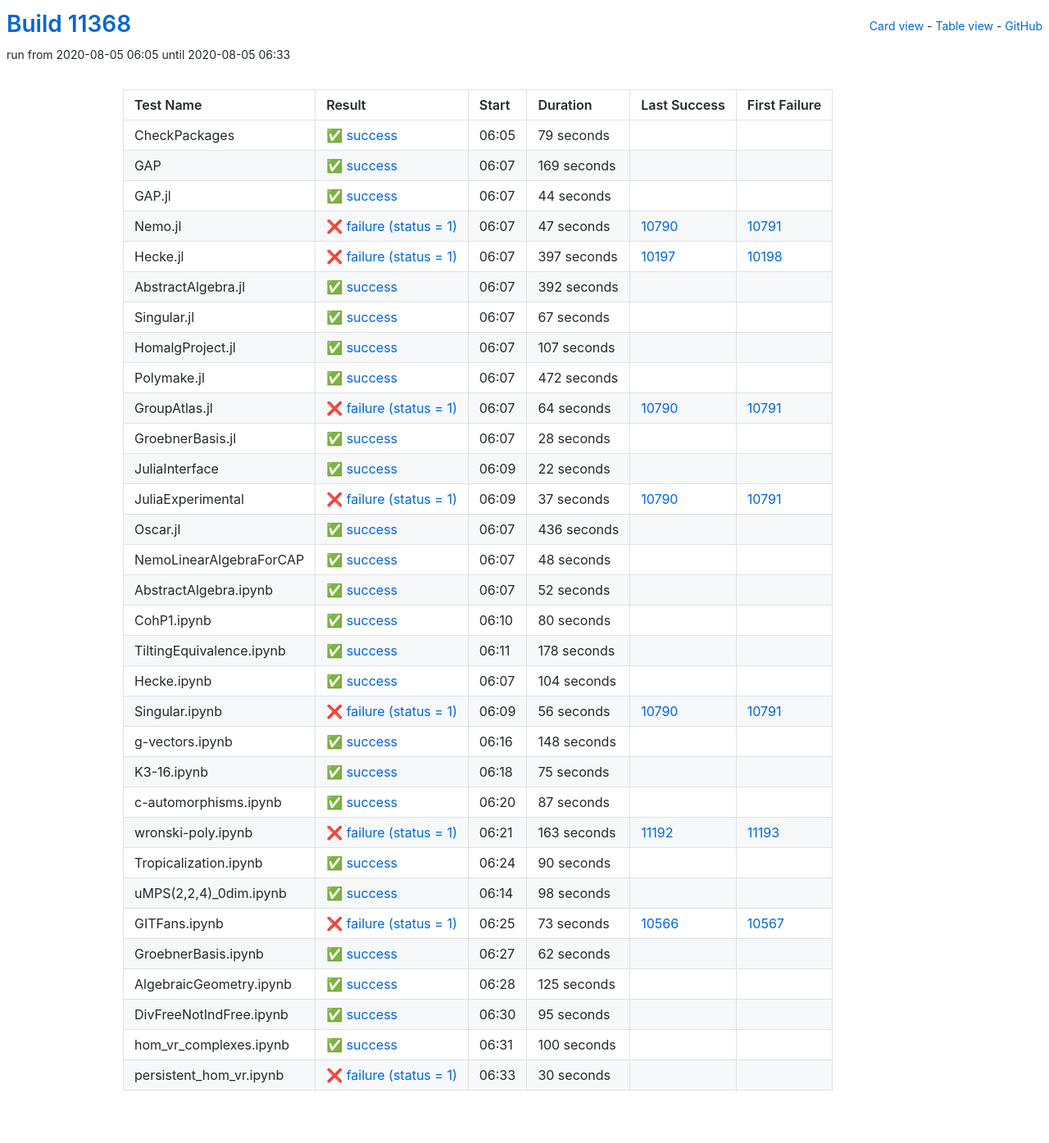
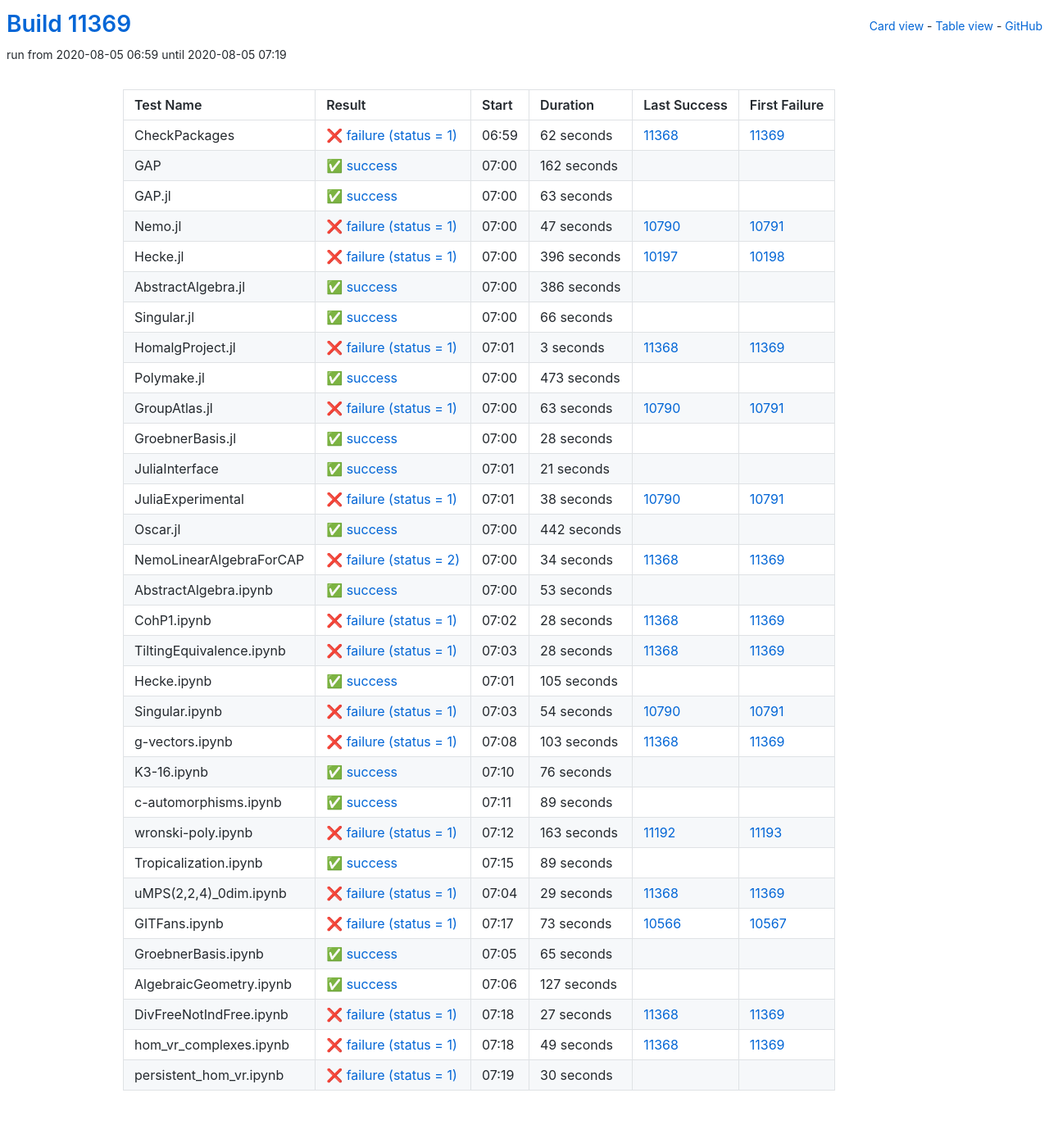
Before and after one commit to oscar-system/oscar-ci-status, a Jekyll site: the page built from table.html, in a window 1280 px wide. Shown: the whole page at 82% size. Built offline with Jekyll 4.4.1, drawn with Linux system fonts in a browser that asks for light colours.

Commit message:
Build #11369

```diff
--- a/_data/ci.yml
+++ b/_data/ci.yml
@@ -1,6 +1,6 @@
 ---
-build: 11368
-build_url: https://oscarci.mathematik.uni-kl.de/job/oscar/11368/
+build: 11369
+build_url: https://oscarci.mathematik.uni-kl.de/job/oscar/11369/
 job: oscar
 organization: oscar-system
 repo: oscar-ci-status
@@ -8,44 +8,44 @@
 tests:
 - name: CheckPackages
   id: checkpackages
-  log: https://oscarci.mathematik.uni-kl.de/job/oscar/11368/artifact/logs/build-11368/CheckPackages.log
-  start: 2020-08-05 06:05
+  log: https://oscarci.mathematik.uni-kl.de/job/oscar/11369/artifact/logs/build-11369/CheckPackages.log
+  start: 2020-08-05 06:59
+  success: false
+  exitcode: 1
+  status: failure
+  duration: 62
+  last_success: 11368
+  last_success_url: https://oscarci.mathematik.uni-kl.de/job/oscar/11368/
+  first_failure: 11369
+  first_failure_url: https://oscarci.mathematik.uni-kl.de/job/oscar/11369/
+- name: GAP
+  id: gap
+  log: https://oscarci.mathematik.uni-kl.de/job/oscar/11369/artifact/logs/build-11369/GAP.log
+  start: 2020-08-05 07:00
   success: true
   exitcode: 0
   status: success
-  duration: 79
-  last_success: false
-  last_success_url:
-  first_failure: false
-  first_failure_url:
-- name: GAP
-  id: gap
-  log: https://oscarci.mathematik.uni-kl.de/job/oscar/11368/artifact/logs/build-11368/GAP.log
-  start: 2020-08-05 06:07
-  success: true
-  exitcode: 0
-  status: success
-  duration: 169
+  duration: 162
   last_success: false
   last_success_url:
   first_failure: false
   first_failure_url:
 - name: GAP.jl
   id: gap-jl
-  log: https://oscarci.mathematik.uni-kl.de/job/oscar/11368/artifact/logs/build-11368/GAP.jl.log
-  start: 2020-08-05 06:07
+  log: https://oscarci.mathematik.uni-kl.de/job/oscar/11369/artifact/logs/build-11369/GAP.jl.log
+  start: 2020-08-05 07:00
   success: true
   exitcode: 0
   status: success
-  duration: 44
+  duration: 63
   last_success: false
   last_success_url:
   first_failure: false
   first_failure_url:
 - name: Nemo.jl
   id: nemo-jl
-  log: https://oscarci.mathematik.uni-kl.de/job/oscar/11368/artifact/logs/build-11368/Nemo.jl.log
-  start: 2020-08-05 06:07
+  log: https://oscarci.mathematik.uni-kl.de/job/oscar/11369/artifact/logs/build-11369/Nemo.jl.log
+  start: 2020-08-05 07:00
   success: false
   exitcode: 1
   status: failure
@@ -56,80 +56,80 @@
   first_failure_url: https://oscarci.mathematik.uni-kl.de/job/oscar/10791/
 - name: Hecke.jl
   id: hecke-jl
-  log: https://oscarci.mathematik.uni-kl.de/job/oscar/11368/artifact/logs/build-11368/Hecke.jl.log
-  start: 2020-08-05 06:07
+  log: https://oscarci.mathematik.uni-kl.de/job/oscar/11369/artifact/logs/build-11369/Hecke.jl.log
+  start: 2020-08-05 07:00
   success: false
   exitcode: 1
   status: failure
-  duration: 397
+  duration: 396
   last_success: 10197
   last_success_url: https://oscarci.mathematik.uni-kl.de/job/oscar/10197/
   first_failure: 10198
   first_failure_url: https://oscarci.mathematik.uni-kl.de/job/oscar/10198/
 - name: AbstractAlgebra.jl
   id: abstractalgebra-jl
-  log: https://oscarci.mathematik.uni-kl.de/job/oscar/11368/artifact/logs/build-11368/AbstractAlgebra.jl.log
-  start: 2020-08-05 06:07
+  log: https://oscarci.mathematik.uni-kl.de/job/oscar/11369/artifact/logs/build-11369/AbstractAlgebra.jl.log
+  start: 2020-08-05 07:00
   success: true
   exitcode: 0
   status: success
-  duration: 392
+  duration: 386
   last_success: false
   last_success_url:
   first_failure: false
   first_failure_url:
 - name: Singular.jl
   id: singular-jl
-  log: https://oscarci.mathematik.uni-kl.de/job/oscar/11368/artifact/logs/build-11368/Singular.jl.log
-  start: 2020-08-05 06:07
+  log: https://oscarci.mathematik.uni-kl.de/job/oscar/11369/artifact/logs/build-11369/Singular.jl.log
+  start: 2020-08-05 07:00
   success: true
   exitcode: 0
   status: success
-  duration: 67
+  duration: 66
   last_success: false
   last_success_url:
   first_failure: false
   first_failure_url:
 - name: HomalgProject.jl
   id: homalgproject-jl
-  log: https://oscarci.mathematik.uni-kl.de/job/oscar/11368/artifact/logs/build-11368/HomalgProject.jl.log
-  start: 2020-08-05 06:07
+  log: https://oscarci.mathematik.uni-kl.de/job/oscar/11369/artifact/logs/build-11369/HomalgProject.jl.log
+  start: 2020-08-05 07:01
+  success: false
+  exitcode: 1
+  status: failure
+  duration: 3
+  last_success: 11368
+  last_success_url: https://oscarci.mathematik.uni-kl.de/job/oscar/11368/
+  first_failure: 11369
+  first_failure_url: https://oscarci.mathematik.uni-kl.de/job/oscar/11369/
+- name: Polymake.jl
+  id: polymake-jl
+  log: https://oscarci.mathematik.uni-kl.de/job/oscar/11369/artifact/logs/build-11369/Polymake.jl.log
+  start: 2020-08-05 07:00
   success: true
   exitcode: 0
   status: success
-  duration: 107
-  last_success: false
-  last_success_url:
-  first_failure: false
-  first_failure_url:
-- name: Polymake.jl
-  id: polymake-jl
-  log: https://oscarci.mathematik.uni-kl.de/job/oscar/11368/artifact/logs/build-11368/Polymake.jl.log
-  start: 2020-08-05 06:07
-  success: true
-  exitcode: 0
-  status: success
-  duration: 472
+  duration: 473
   last_success: false
   last_success_url:
   first_failure: false
   first_failure_url:
 - name: GroupAtlas.jl
   id: groupatlas-jl
-  log: https://oscarci.mathematik.uni-kl.de/job/oscar/11368/artifact/logs/build-11368/GroupAtlas.jl.log
-  start: 2020-08-05 06:07
+  log: https://oscarci.mathematik.uni-kl.de/job/oscar/11369/artifact/logs/build-11369/GroupAtlas.jl.log
+  start: 2020-08-05 07:00
   success: false
   exitcode: 1
   status: failure
-  duration: 64
+  duration: 63
   last_success: 10790
   last_success_url: https://oscarci.mathematik.uni-kl.de/job/oscar/10790/
   first_failure: 10791
   first_failure_url: https://oscarci.mathematik.uni-kl.de/job/oscar/10791/
 - name: GroebnerBasis.jl
   id: groebnerbasis-jl
-  log: https://oscarci.mathematik.uni-kl.de/job/oscar/11368/artifact/logs/build-11368/GroebnerBasis.jl.log
-  start: 2020-08-05 06:07
+  log: https://oscarci.mathematik.uni-kl.de/job/oscar/11369/artifact/logs/build-11369/GroebnerBasis.jl.log
+  start: 2020-08-05 07:00
   success: true
   exitcode: 0
   status: success
@@ -140,152 +140,152 @@
   first_failure_url:
 - name: JuliaInterface
   id: juliainterface
-  log: https://oscarci.mathematik.uni-kl.de/job/oscar/11368/artifact/logs/build-11368/JuliaInterface.log
-  start: 2020-08-05 06:09
+  log: https://oscarci.mathematik.uni-kl.de/job/oscar/11369/artifact/logs/build-11369/JuliaInterface.log
+  start: 2020-08-05 07:01
   success: true
   exitcode: 0
   status: success
-  duration: 22
+  duration: 21
   last_success: false
   last_success_url:
   first_failure: false
   first_failure_url:
 - name: JuliaExperimental
   id: juliaexperimental
-  log: https://oscarci.mathematik.uni-kl.de/job/oscar/11368/artifact/logs/build-11368/JuliaExperimental.log
-  start: 2020-08-05 06:09
+  log: https://oscarci.mathematik.uni-kl.de/job/oscar/11369/artifact/logs/build-11369/JuliaExperimental.log
+  start: 2020-08-05 07:01
   success: false
   exitcode: 1
   status: failure
-  duration: 37
+  duration: 38
   last_success: 10790
   last_success_url: https://oscarci.mathematik.uni-kl.de/job/oscar/10790/
   first_failure: 10791
   first_failure_url: https://oscarci.mathematik.uni-kl.de/job/oscar/10791/
 - name: Oscar.jl
   id: oscar-jl
-  log: https://oscarci.mathematik.uni-kl.de/job/oscar/11368/artifact/logs/build-11368/Oscar.jl.log
-  start: 2020-08-05 06:07
+  log: https://oscarci.mathematik.uni-kl.de/job/oscar/11369/artifact/logs/build-11369/Oscar.jl.log
+  start: 2020-08-05 07:00
   success: true
   exitcode: 0
   status: success
-  duration: 436
+  duration: 442
   last_success: false
   last_success_url:
   first_failure: false
   first_failure_url:
 - name: NemoLinearAlgebraForCAP
   id: nemolinearalgebraforcap
-  log: https://oscarci.mathematik.uni-kl.de/job/oscar/11368/artifact/logs/build-11368/NemoLinearAlgebraForCAP.log
-  start: 2020-08-05 06:07
+  log: https://oscarci.mathematik.uni-kl.de/job/oscar/11369/artifact/logs/build-11369/NemoLinearAlgebraForCAP.log
+  start: 2020-08-05 07:00
+  success: false
+  exitcode: 2
+  status: failure
+  duration: 34
+  last_success: 11368
+  last_success_url: https://oscarci.mathematik.uni-kl.de/job/oscar/11368/
+  first_failure: 11369
+  first_failure_url: https://oscarci.mathematik.uni-kl.de/job/oscar/11369/
+- name: AbstractAlgebra.ipynb
+  id: abstractalgebra-ipynb
+  log: https://oscarci.mathematik.uni-kl.de/job/oscar/11369/artifact/logs/build-11369/AbstractAlgebra.ipynb.log
+  start: 2020-08-05 07:00
   success: true
   exitcode: 0
   status: success
-  duration: 48
-  last_success: false
-  last_success_url:
-  first_failure: false
-  first_failure_url:
-- name: AbstractAlgebra.ipynb
-  id: abstractalgebra-ipynb
-  log: https://oscarci.mathematik.uni-kl.de/job/oscar/11368/artifact/logs/build-11368/AbstractAlgebra.ipynb.log
-  start: 2020-08-05 06:07
-  success: true
-  exitcode: 0
-  status: success
-  duration: 52
+  duration: 53
   last_success: false
   last_success_url:
   first_failure: false
   first_failure_url:
 - name: CohP1.ipynb
   id: cohp1-ipynb
-  log: https://oscarci.mathematik.uni-kl.de/job/oscar/11368/artifact/logs/build-11368/CohP1.ipynb.log
-  start: 2020-08-05 06:10
+  log: https://oscarci.mathematik.uni-kl.de/job/oscar/11369/artifact/logs/build-11369/CohP1.ipynb.log
+  start: 2020-08-05 07:02
+  success: false
+  exitcode: 1
+  status: failure
+  duration: 28
+  last_success: 11368
+  last_success_url: https://oscarci.mathematik.uni-kl.de/job/oscar/11368/
+  first_failure: 11369
+  first_failure_url: https://oscarci.mathematik.uni-kl.de/job/oscar/11369/
+- name: TiltingEquivalence.ipynb
+  id: tiltingequivalence-ipynb
+  log: https://oscarci.mathematik.uni-kl.de/job/oscar/11369/artifact/logs/build-11369/TiltingEquivalence.ipynb.log
+  start: 2020-08-05 07:03
+  success: false
+  exitcode: 1
+  status: failure
+  duration: 28
+  last_success: 11368
+  last_success_url: https://oscarci.mathematik.uni-kl.de/job/oscar/11368/
+  first_failure: 11369
+  first_failure_url: https://oscarci.mathematik.uni-kl.de/job/oscar/11369/
+- name: Hecke.ipynb
+  id: hecke-ipynb
+  log: https://oscarci.mathematik.uni-kl.de/job/oscar/11369/artifact/logs/build-11369/Hecke.ipynb.log
+  start: 2020-08-05 07:01
   success: true
   exitcode: 0
   status: success
-  duration: 80
-  last_success: false
-  last_success_url:
-  first_failure: false
-  first_failure_url:
-- name: TiltingEquivalence.ipynb
-  id: tiltingequivalence-ipynb
-  log: https://oscarci.mathematik.uni-kl.de/job/oscar/11368/artifact/logs/build-11368/TiltingEquivalence.ipynb.log
-  start: 2020-08-05 06:11
-  success: true
-  exitcode: 0
-  status: success
-  duration: 178
-  last_success: false
-  last_success_url:
-  first_failure: false
-  first_failure_url:
-- name: Hecke.ipynb
-  id: hecke-ipynb
-  log: https://oscarci.mathematik.uni-kl.de/job/oscar/11368/artifact/logs/build-11368/Hecke.ipynb.log
-  start: 2020-08-05 06:07
-  success: true
-  exitcode: 0
-  status: success
-  duration: 104
+  duration: 105
   last_success: false
   last_success_url:
   first_failure: false
   first_failure_url:
 - name: Singular.ipynb
   id: singular-ipynb
-  log: https://oscarci.mathematik.uni-kl.de/job/oscar/11368/artifact/logs/build-11368/Singular.ipynb.log
-  start: 2020-08-05 06:09
+  log: https://oscarci.mathematik.uni-kl.de/job/oscar/11369/artifact/logs/build-11369/Singular.ipynb.log
+  start: 2020-08-05 07:03
   success: false
   exitcode: 1
   status: failure
-  duration: 56
+  duration: 54
   last_success: 10790
   last_success_url: https://oscarci.mathematik.uni-kl.de/job/oscar/10790/
   first_failure: 10791
   first_failure_url: https://oscarci.mathematik.uni-kl.de/job/oscar/10791/
 - name: g-vectors.ipynb
   id: g-vectors-ipynb
-  log: https://oscarci.mathematik.uni-kl.de/job/oscar/11368/artifact/logs/build-11368/g-vectors.ipynb.log
-  start: 2020-08-05 06:16
+  log: https://oscarci.mathematik.uni-kl.de/job/oscar/11369/artifact/logs/build-11369/g-vectors.ipynb.log
+  start: 2020-08-05 07:08
+  success: false
+  exitcode: 1
+  status: failure
+  duration: 103
+  last_success: 11368
+  last_success_url: https://oscarci.mathematik.uni-kl.de/job/oscar/11368/
+  first_failure: 11369
+  first_failure_url: https://oscarci.mathematik.uni-kl.de/job/oscar/11369/
+- name: K3-16.ipynb
+  id: k3-16-ipynb
+  log: https://oscarci.mathematik.uni-kl.de/job/oscar/11369/artifact/logs/build-11369/K3-16.ipynb.log
+  start: 2020-08-05 07:10
   success: true
   exitcode: 0
   status: success
-  duration: 148
-  last_success: false
-  last_success_url:
-  first_failure: false
-  first_failure_url:
-- name: K3-16.ipynb
-  id: k3-16-ipynb
-  log: https://oscarci.mathematik.uni-kl.de/job/oscar/11368/artifact/logs/build-11368/K3-16.ipynb.log
-  start: 2020-08-05 06:18
-  success: true
-  exitcode: 0
-  status: success
-  duration: 75
+  duration: 76
   last_success: false
   last_success_url:
   first_failure: false
   first_failure_url:
 - name: c-automorphisms.ipynb
   id: c-automorphisms-ipynb
-  log: https://oscarci.mathematik.uni-kl.de/job/oscar/11368/artifact/logs/build-11368/c-automorphisms.ipynb.log
-  start: 2020-08-05 06:20
+  log: https://oscarci.mathematik.uni-kl.de/job/oscar/11369/artifact/logs/build-11369/c-automorphisms.ipynb.log
+  start: 2020-08-05 07:11
   success: true
   exitcode: 0
   status: success
-  duration: 87
+  duration: 89
   last_success: false
   last_success_url:
   first_failure: false
   first_failure_url:
 - name: wronski-poly.ipynb
   id: wronski-poly-ipynb
-  log: https://oscarci.mathematik.uni-kl.de/job/oscar/11368/artifact/logs/build-11368/wronski-poly.ipynb.log
-  start: 2020-08-05 06:21
+  log: https://oscarci.mathematik.uni-kl.de/job/oscar/11369/artifact/logs/build-11369/wronski-poly.ipynb.log
+  start: 2020-08-05 07:12
   success: false
   exitcode: 1
   status: failure
@@ -296,32 +296,32 @@
   first_failure_url: https://oscarci.mathematik.uni-kl.de/job/oscar/11193/
 - name: Tropicalization.ipynb
   id: tropicalization-ipynb
-  log: https://oscarci.mathematik.uni-kl.de/job/oscar/11368/artifact/logs/build-11368/Tropicalization.ipynb.log
-  start: 2020-08-05 06:24
+  log: https://oscarci.mathematik.uni-kl.de/job/oscar/11369/artifact/logs/build-11369/Tropicalization.ipynb.log
+  start: 2020-08-05 07:15
   success: true
   exitcode: 0
   status: success
-  duration: 90
+  duration: 89
   last_success: false
   last_success_url:
   first_failure: false
   first_failure_url:
 - name: uMPS(2,2,4)_0dim.ipynb
   id: umps-2-2-4-0dim-ipynb
-  log: https://oscarci.mathematik.uni-kl.de/job/oscar/11368/artifact/logs/build-11368/uMPS-2-2-4-_0dim.ipynb.log
-  start: 2020-08-05 06:14
-  success: true
-  exitcode: 0
-  status: success
-  duration: 98
-  last_success: false
-  last_success_url:
-  first_failure: false
-  first_failure_url:
+  log: https://oscarci.mathematik.uni-kl.de/job/oscar/11369/artifact/logs/build-11369/uMPS-2-2-4-_0dim.ipynb.log
+  start: 2020-08-05 07:04
+  success: false
+  exitcode: 1
+  status: failure
+  duration: 29
+  last_success: 11368
+  last_success_url: https://oscarci.mathematik.uni-kl.de/job/oscar/11368/
+  first_failure: 11369
+  first_failure_url: https://oscarci.mathematik.uni-kl.de/job/oscar/11369/
 - name: GITFans.ipynb
   id: gitfans-ipynb
-  log: https://oscarci.mathematik.uni-kl.de/job/oscar/11368/artifact/logs/build-11368/GITFans.ipynb.log
-  start: 2020-08-05 06:25
+  log: https://oscarci.mathematik.uni-kl.de/job/oscar/11369/artifact/logs/build-11369/GITFans.ipynb.log
+  start: 2020-08-05 07:17
   success: false
   exitcode: 1
   status: failure
@@ -332,56 +332,56 @@
   first_failure_url: https://oscarci.mathematik.uni-kl.de/job/oscar/10567/
 - name: GroebnerBasis.ipynb
   id: groebnerbasis-ipynb
-  log: https://oscarci.mathematik.uni-kl.de/job/oscar/11368/artifact/logs/build-11368/GroebnerBasis.ipynb.log
-  start: 2020-08-05 06:27
+  log: https://oscarci.mathematik.uni-kl.de/job/oscar/11369/artifact/logs/build-11369/GroebnerBasis.ipynb.log
+  start: 2020-08-05 07:05
   success: true
   exitcode: 0
   status: success
-  duration: 62
+  duration: 65
   last_success: false
   last_success_url:
   first_failure: false
   first_failure_url:
 - name: AlgebraicGeometry.ipynb
   id: algebraicgeometry-ipynb
-  log: https://oscarci.mathematik.uni-kl.de/job/oscar/11368/artifact/logs/build-11368/AlgebraicGeometry.ipynb.log
-  start: 2020-08-05 06:28
+  log: https://oscarci.mathematik.uni-kl.de/job/oscar/11369/artifact/logs/build-11369/AlgebraicGeometry.ipynb.log
+  start: 2020-08-05 07:06
   success: true
   exitcode: 0
   status: success
-  duration: 125
+  duration: 127
   last_success: false
   last_success_url:
   first_failure: false
   first_failure_url:
 - name: DivFreeNotIndFree.ipynb
   id: divfreenotindfree-ipynb
-  log: https://oscarci.mathematik.uni-kl.de/job/oscar/11368/artifact/logs/build-11368/DivFreeNotIndFree.ipynb.log
-  start: 2020-08-05 06:30
-  success: true
-  exitcode: 0
-  status: success
-  duration: 95
-  last_success: false
-  last_success_url:
-  first_failure: false
-  first_failure_url:
+  log: https://oscarci.mathematik.uni-kl.de/job/oscar/11369/artifact/logs/build-11369/DivFreeNotIndFree.ipynb.log
+  start: 2020-08-05 07:18
+  success: false
+  exitcode: 1
+  status: failure
+  duration: 27
+  last_success: 11368
+  last_success_url: https://oscarci.mathematik.uni-kl.de/job/oscar/11368/
+  first_failure: 11369
+  first_failure_url: https://oscarci.mathematik.uni-kl.de/job/oscar/11369/
 - name: hom_vr_complexes.ipynb
   id: hom-vr-complexes-ipynb
-  log: https://oscarci.mathematik.uni-kl.de/job/oscar/11368/artifact/logs/build-11368/hom_vr_complexes.ipynb.log
-  start: 2020-08-05 06:31
-  success: true
-  exitcode: 0
-  status: success
-  duration: 100
-  last_success: false
-  last_success_url:
-  first_failure: false
-  first_failure_url:
+  log: https://oscarci.mathematik.uni-kl.de/job/oscar/11369/artifact/logs/build-11369/hom_vr_complexes.ipynb.log
+  start: 2020-08-05 07:18
+  success: false
+  exitcode: 1
+  status: failure
+  duration: 49
+  last_success: 11368
+  last_success_url: https://oscarci.mathematik.uni-kl.de/job/oscar/11368/
+  first_failure: 11369
+  first_failure_url: https://oscarci.mathematik.uni-kl.de/job/oscar/11369/
 - name: persistent_hom_vr.ipynb
   id: persistent-hom-vr-ipynb
-  log: https://oscarci.mathematik.uni-kl.de/job/oscar/11368/artifact/logs/build-11368/persistent_hom_vr.ipynb.log
-  start: 2020-08-05 06:33
+  log: https://oscarci.mathematik.uni-kl.de/job/oscar/11369/artifact/logs/build-11369/persistent_hom_vr.ipynb.log
+  start: 2020-08-05 07:19
   success: false
   exitcode: 1
   status: failure
```
Also changed, not shown: README.md.
